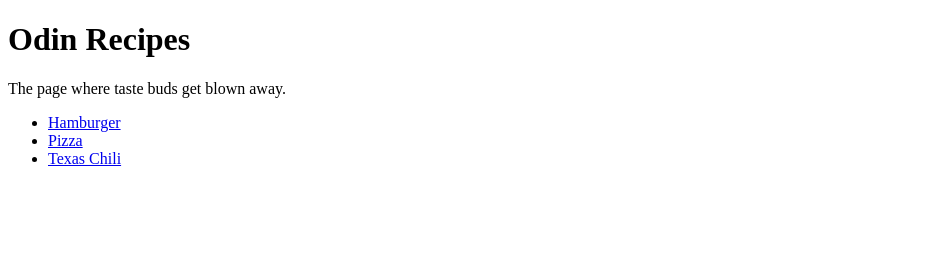
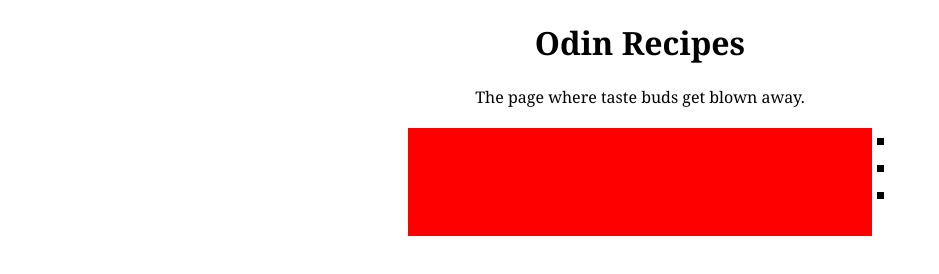
Before and after one commit to MrShrimp5566/odin-recipes, a plain HTML site: page index.html in a window 1280 px wide. Shown: the whole page, without its empty margins (0-939 px from the left). Drawn offline with Linux system fonts and the light colour scheme.

Commit message:
add css and mess with it

```diff
--- a/index.html
+++ b/index.html
@@ -3,14 +3,17 @@
     <head>
         <meta charset="UTF-8">
         <title>Odin Recipes</title>
+        <link rel="stylesheet" type="text/css" href="style.css">
     </head>
     <body>
         <h1>Odin Recipes</h1>
         <p>The page where taste buds get blown away.</p>
-        <ul>
+        <div>
+        <ul class="list">
             <li><a href="./recipes/Hamburger.html">Hamburger</a></li>
             <li><a href="./recipes/Pizza.html">Pizza</a></li>
             <li><a href="./recipes/Texas-Chili.html">Texas Chili</a></li>
         </ul>
+        </div>
     </body>
 </html>
--- /dev/null
+++ b/style.css
@@ -0,0 +1,26 @@
+* {
+    font-family:Georgia, 'Times New Roman', Times, serif
+}
+body{
+    text-align: center;
+}
+.list {
+    text-align: left;
+    margin-left: 450px;
+}
+ul {
+    font-size: 20px;
+    list-style-type: square;
+}
+ul li a {
+    text-decoration: none;
+    color: white;
+}
+div {
+    background-color: red;
+    margin-left: 400px;
+    margin-right: 400px;
+}
+p {
+
+}
```
